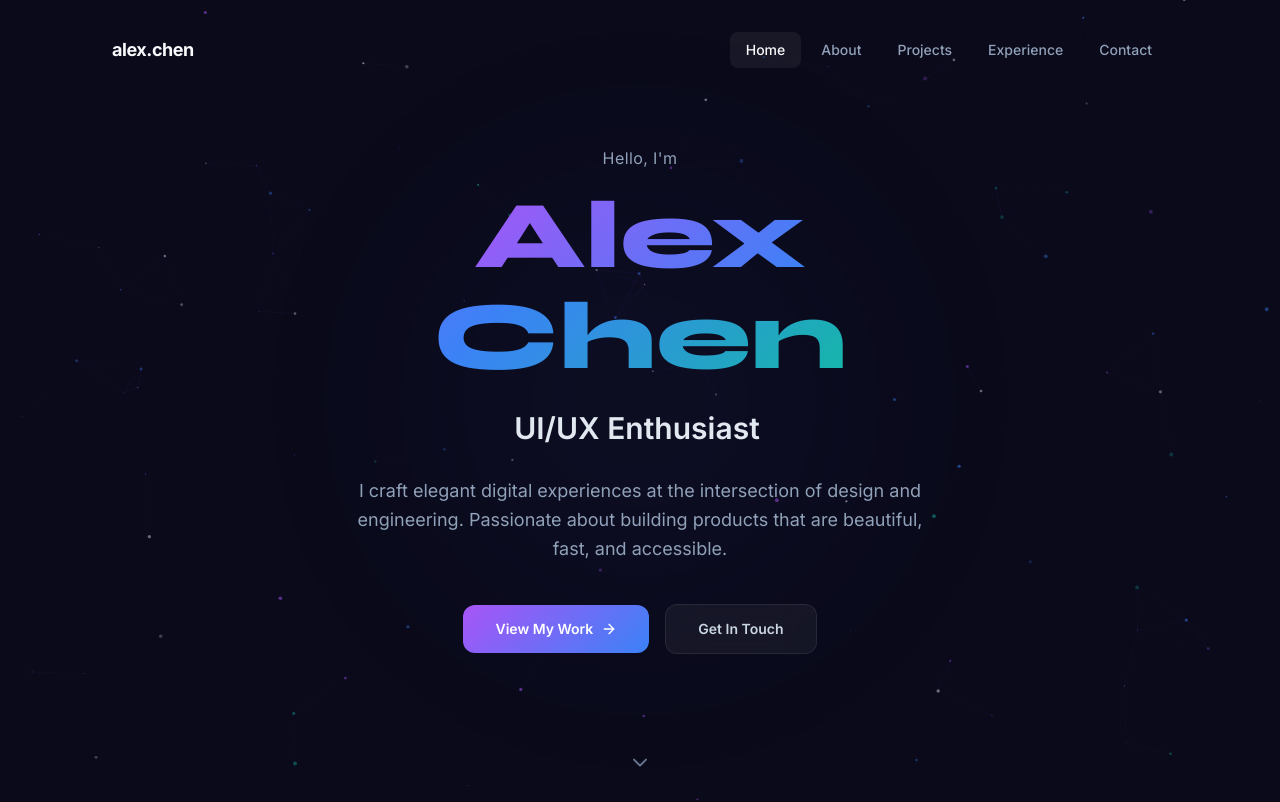
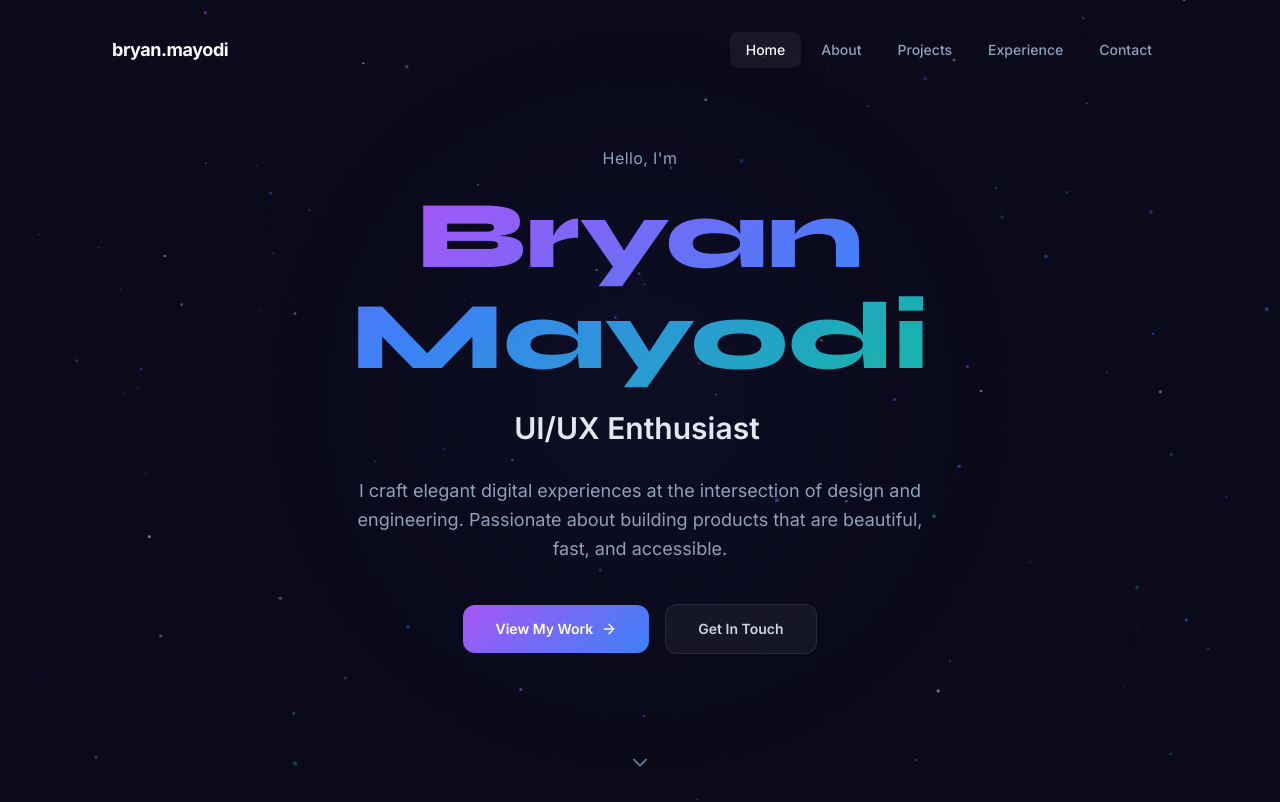
Before and after one commit to milk-in-a-bag/bryan-mayodi, a React (Vite) app: page / in a window 1280 px wide. Shown: the top 802 px of the page. Built offline with nearby package versions, Linux system fonts and the light colour scheme.

Commit message:
fix layout in hero section

```diff
--- a/src/App.tsx
+++ b/src/App.tsx
@@ -24,7 +24,7 @@ export function App() {
       <footer className="relative z-10 py-8 px-4 border-t border-white/[0.05]">
         <div className="max-w-6xl mx-auto flex flex-col sm:flex-row items-center justify-between gap-4">
           <p className="font-body text-xs text-slate-500">
-            © 2026 Alex Chen. Built with React, Tailwind & a lot of ☕
+            © 2026 Bryan Mayodi. Built with React, Tailwind & a lot of fanta
           </p>
           <p className="font-body text-xs text-slate-600">
             Designed & developed with care.
--- a/src/components/ContactSection.tsx
+++ b/src/components/ContactSection.tsx
@@ -313,10 +313,10 @@ export function ContactSection() {
                     Email
                   </p>
                   <a
-                    href="mailto:alex@alexchen.dev"
+                    href="bryanmayodi@gmail.com"
                     className="font-body text-sm text-slate-300 hover:text-neon-purple transition-colors"
                   >
-                    alex@alexchen.dev
+                    bryanmayodi@gmail.com
                   </a>
                 </div>
               </div>
--- a/src/components/HeroSection.tsx
+++ b/src/components/HeroSection.tsx
@@ -104,7 +104,7 @@ export function HeroSection() {
           variants={fadeUp}
           className="font-heading text-5xl sm:text-6xl md:text-7xl lg:text-8xl font-extrabold mb-4 leading-[1.05]"
         >
-          <span className="gradient-text">Alex Chen</span>
+          <span className="gradient-text">Bryan Mayodi</span>
         </motion.h1>
 
         <motion.div
--- a/src/components/Navbar.tsx
+++ b/src/components/Navbar.tsx
@@ -86,7 +86,7 @@ export function Navbar() {
               onClick={(e) => handleNavClick(e, "#home")}
               className="font-heading text-lg font-bold tracking-tight text-slate-50 hover:text-neon-purple transition-colors"
             >
-              alex<span className="text-neon-purple">.</span>chen
+              bryan<span className="text-neon-purple">.</span>mayodi
             </a>
 
             {/* Desktop nav */}
```
